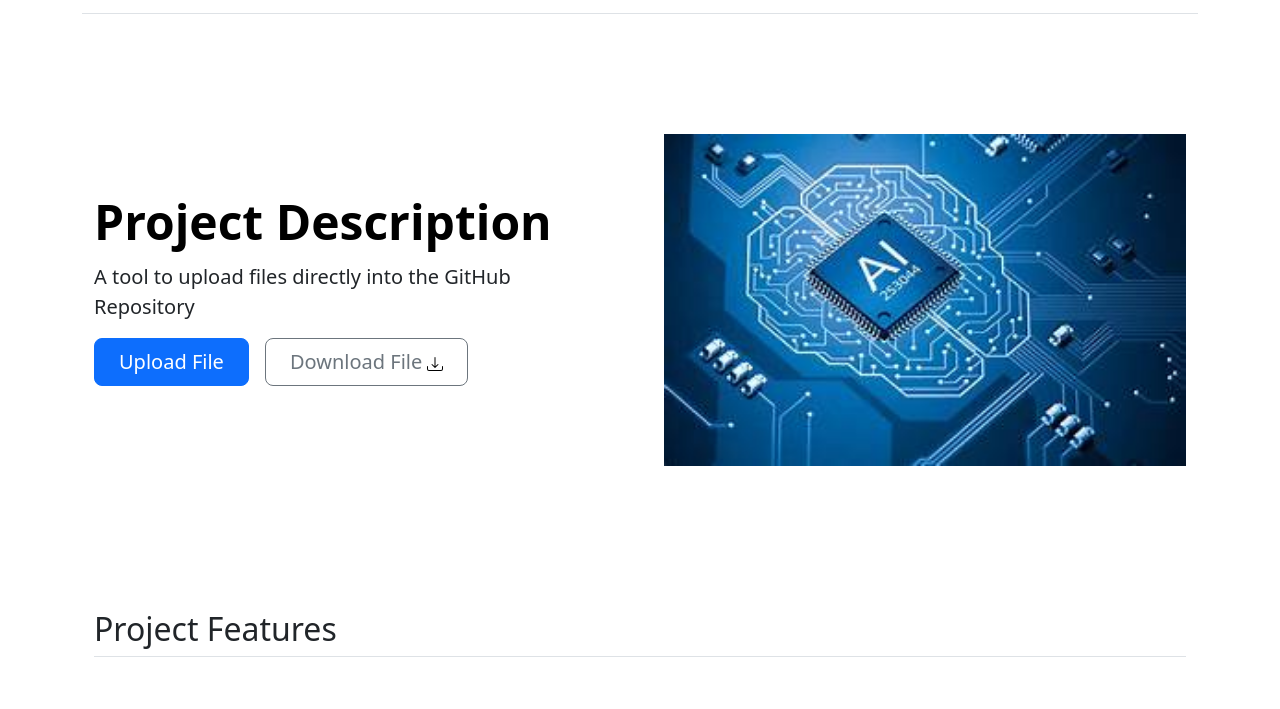
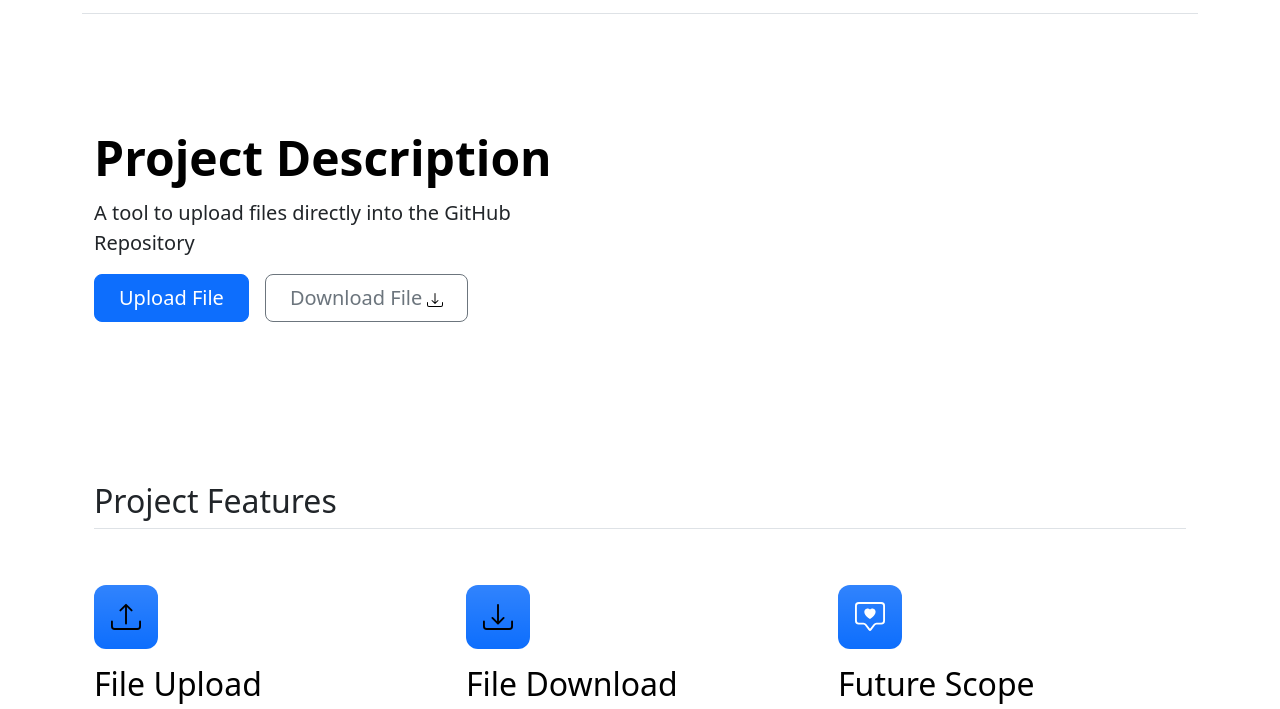
Before and after one commit to vismaywalde/GitHub-File-Manager, a website: page index.html in a window 1280 px wide. Shown: the part 55-764 px from the top of the page. Drawn offline with nearby package versions, Linux system fonts and the light colour scheme; files that its build step writes are made by us from their sources.

Commit message:
Update index.html

```diff
--- a/index.html
+++ b/index.html
@@ -27,7 +27,7 @@
   <div class="container col-xxl-8 px-4 py-5">
     <div class="row flex-lg-row-reverse align-items-center g-5 py-5">
       <div class="col-10 col-sm-8 col-lg-6">
-        <img src="./images/AI.jpg" class="d-block mx-lg-auto img-fluid" alt="Bootstrap Themes" width="700" height="500" loading="lazy">
+<!--         <img src="./images/AI.jpg" class="d-block mx-lg-auto img-fluid" alt="Bootstrap Themes" width="700" height="500" loading="lazy"> -->
       </div>
       <div class="col-lg-6">
         <h1 class="display-5 fw-bold text-body-emphasis lh-1 mb-3">Project Description</h1>
```
